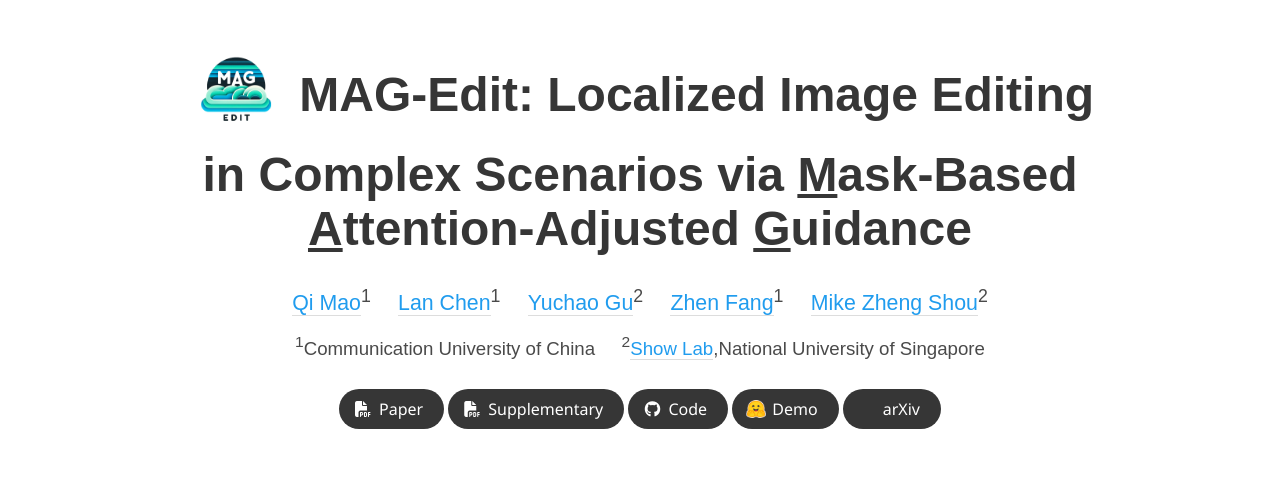
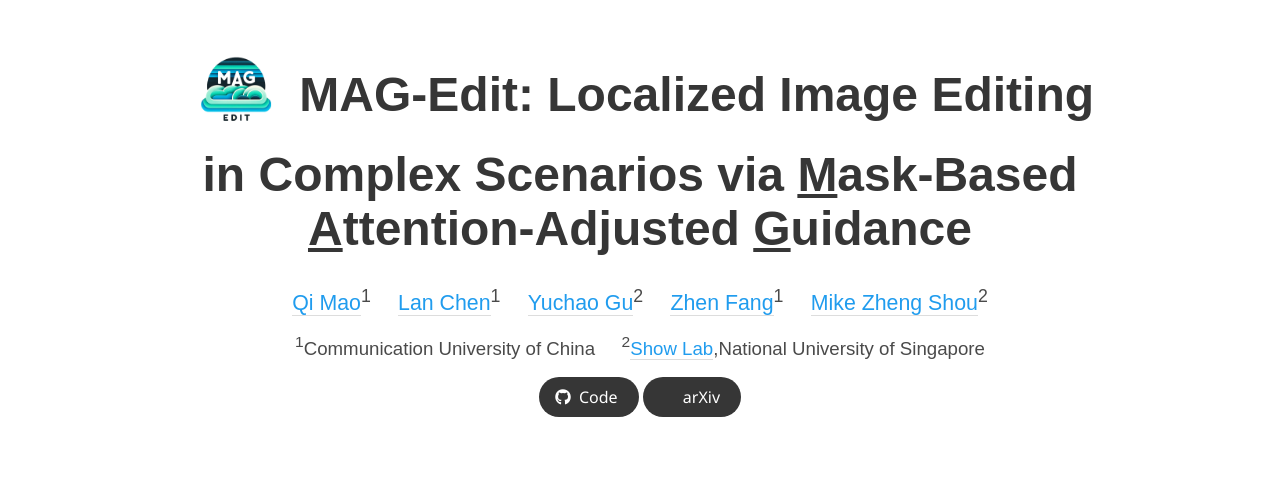
Before and after one commit to MAG-Edit/MAG-Edit.github.io, a plain HTML site: page index.html in a window 1280 px wide. Shown: the top 479 px of the page. Drawn offline with nearby package versions, Linux system fonts and the light colour scheme; a script that the page names is missing; some icons are missing; a web font is replaced by a local one.

Commit message:
Update index.html

```diff
--- a/index.html
+++ b/index.html
@@ -87,29 +87,7 @@
 
                   </div>
 
-                  <div class="column has-text-centered">
-                    <div class="publication-links">
-                         <!-- Arxiv PDF link -->
-                      <span class="link-block">
-                        <a href='./MAG-Edit.pdf' target="_blank"
-                        class="external-link button is-normal is-rounded is-dark">
-                        <span class="icon">
-                          <i class="fas fa-file-pdf"></i>
-                        </span>
-                        <span>Paper</span>
-                      </a>
-                    </span>
 
-                    <!-- Supplementary PDF link -->
-                    <span class="link-block">
-                      <a href="sm/supp.html" target="_blank"
-                      class="external-link button is-normal is-rounded is-dark">
-                      <span class="icon">
-                        <i class="fas fa-file-pdf"></i>
-                      </span>
-                      <span>Supplementary</span>
-                    </a>
-                  </span>
 
                   <!-- Github link -->
                   <span class="link-block">
@@ -122,15 +100,7 @@
                   </a>
                 </span>
               <!-- Hugging Face Demo link with an image icon -->
-              <span class="link-block">
-                <a href="https://huggingface.co/spaces/weizmannscience/tokenflow" target="_blank"
-                  class="external-link button is-normal is-rounded is-dark">
-                  <span class="icon">
-                    <img src="static/images/hf.png" alt="Hugging Face Demo">
-                  </span>
-                  <span>Demo</span>
-                </a>
-              </span>
+
                 <!-- ArXiv abstract Link -->
                 <span class="link-block">
                   <a href="https://arxiv.org/abs/2307.10373" target="_blank"
@@ -669,11 +639,11 @@ MAG" from different diffusion steps, respectively. </li>
                 </div>
 
                 <div class="caption">
-                  <p>DiffEdit<a href="#ref-diff">[2]&nbsp;&nbsp;&nbsp;&nbsp;&nbsp;&nbsp;</a></p>
+                  <p>DiffEdit<a href="#ref-diff">[2]</a>&nbsp;&nbsp;&nbsp;&nbsp;&nbsp;&nbsp;</p>
                 </div>
 
                 <div class="caption">
-                  <p>P2P<a href="#ref-p2p">[3]&nbsp;&nbsp;&nbsp;&nbsp;&nbsp;&nbsp;&nbsp;&nbsp;</a></p>
+                  <p>P2P<a href="#ref-p2p">[3]</a>&nbsp;&nbsp;&nbsp;&nbsp;&nbsp;&nbsp;&nbsp;&nbsp;</p>
                 </div>
                 <div class="caption">
                   <p>PnP<a href="#ref-pnp">[4]</a>&nbsp;&nbsp;&nbsp;&nbsp;&nbsp;&nbsp;&nbsp;&nbsp;&nbsp;&nbsp;&nbsp;&nbsp;&nbsp;</p>
```
